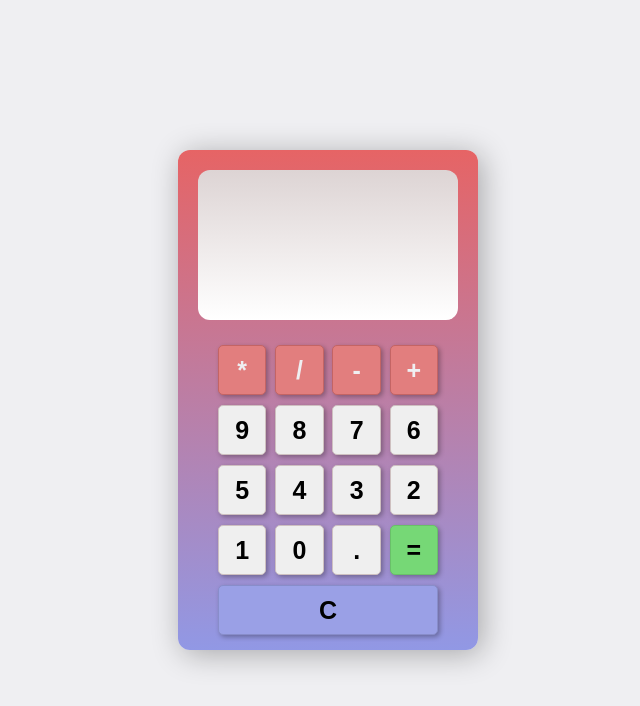
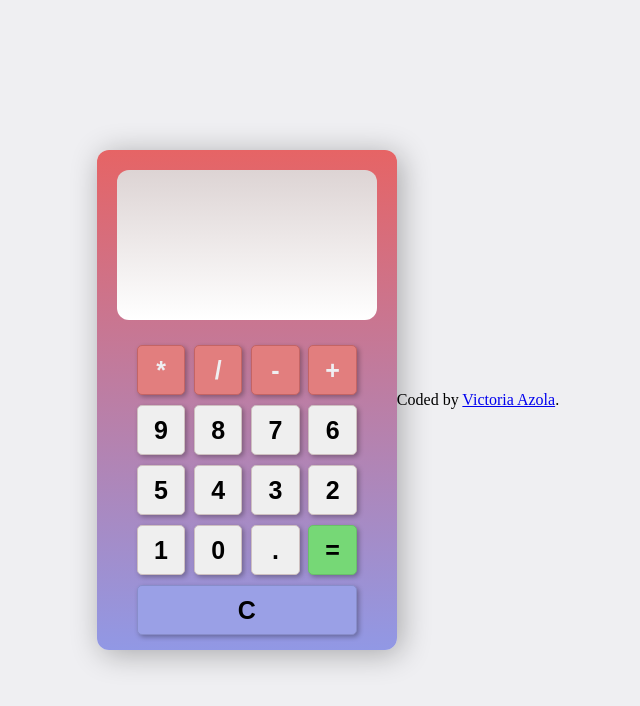
Before and after one commit to VickyAzola/Calculadora, a plain HTML site: page index.html in a window 1280 px wide. Shown: the whole page, without its empty margins (312-952 px from the left). Drawn offline with Linux system fonts and the light colour scheme.

Commit message:
Update index.html

```diff
--- a/index.html
+++ b/index.html
@@ -36,6 +36,9 @@
         </div>
     </section>
 
+  <footer class="attribution">
+    Coded by <a target="_blank" href="https://github.com/VickyAzola/Calculadora">Victoria Azola</a>.
+  </footer>
 </body>
 <script src="main.js"></script>
 </html>
```
